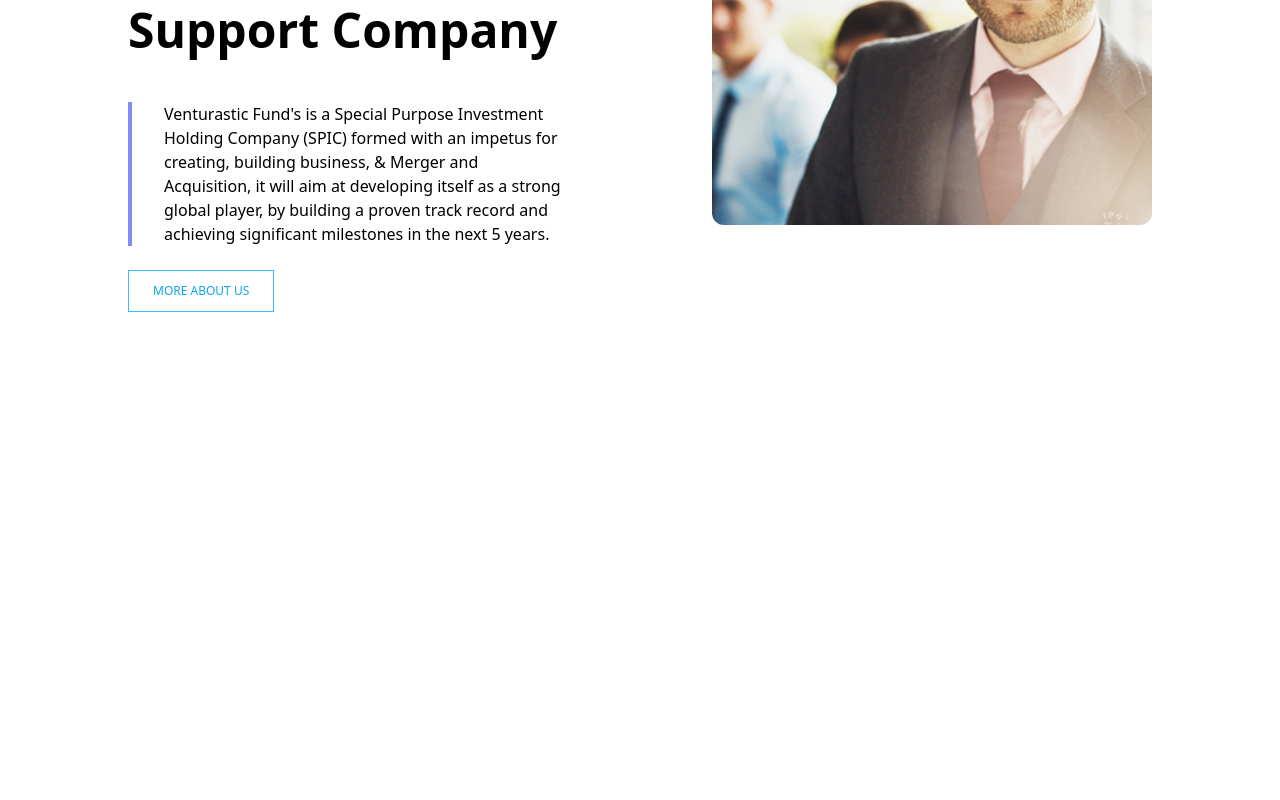
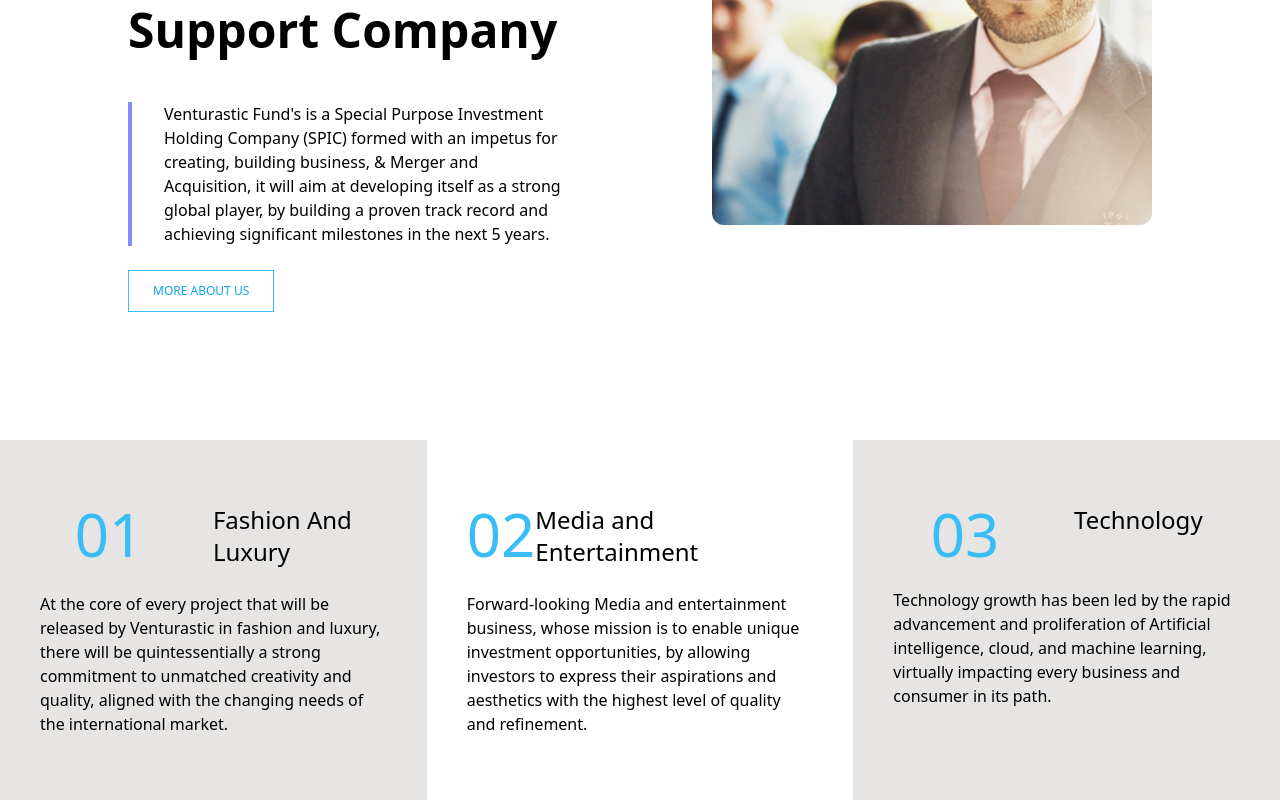
Before and after one commit to HasibAliOpu/React-Tailwind-Projects, a React (Create React App) app: page / in a window 1280 px wide. Shown: the part 940-1740 px from the top of the page. Before the commit the page ends 1380 px from the top, so only its background shows below. Built offline with nearby package versions, Linux system fonts and the light colour scheme.

Commit message:
middle section done

```diff
--- a/src/components/Home/Home.js
+++ b/src/components/Home/Home.js
@@ -4,7 +4,7 @@
 const Home = () => {
   return (
     <div>
-      <div>
+      <section>
         <section>
           <img src={Banner} alt="" />
         </section>
@@ -35,7 +35,50 @@
             <img src={Person} className="rounded-xl" alt="" />
           </div>
         </div>
-      </div>
+      </section>
+      <section>
+        <div className="grid md:grid-cols-3 ">
+          <div className="bg-stone-200 px-10 py-16">
+            <div className="flex justify-around mb-6">
+              <h1 className="text-6xl  text-sky-400">01</h1>
+              <p className="text-2xl font-medium">
+                Fashion And <br />
+                Luxury
+              </p>
+            </div>
+            <p>
+              At the core of every project that will be released by Venturastic
+              in fashion and luxury, there will be quintessentially a strong
+              commitment to unmatched creativity and quality, aligned with the
+              changing needs of the international market.
+            </p>
+          </div>
+          <div className="px-10 py-16">
+            <div className="flex justify-around mb-6">
+              <h1 className="text-6xl  text-sky-400">02</h1>
+              <p className="text-2xl font-medium">Media and Entertainment</p>
+            </div>
+            <p>
+              Forward-looking Media and entertainment business, whose mission is
+              to enable unique investment opportunities, by allowing investors
+              to express their aspirations and aesthetics with the highest level
+              of quality and refinement.
+            </p>
+          </div>
+          <div className="bg-stone-200 px-10 py-16">
+            <div className="flex justify-around mb-6">
+              <h1 className="text-6xl  text-sky-400">03</h1>
+              <p className="text-2xl font-medium">Technology</p>
+            </div>
+            <p>
+              Technology growth has been led by the rapid advancement and
+              proliferation of Artificial intelligence, cloud, and machine
+              learning, virtually impacting every business and consumer in its
+              path.
+            </p>
+          </div>
+        </div>
+      </section>
     </div>
   );
 };
```
